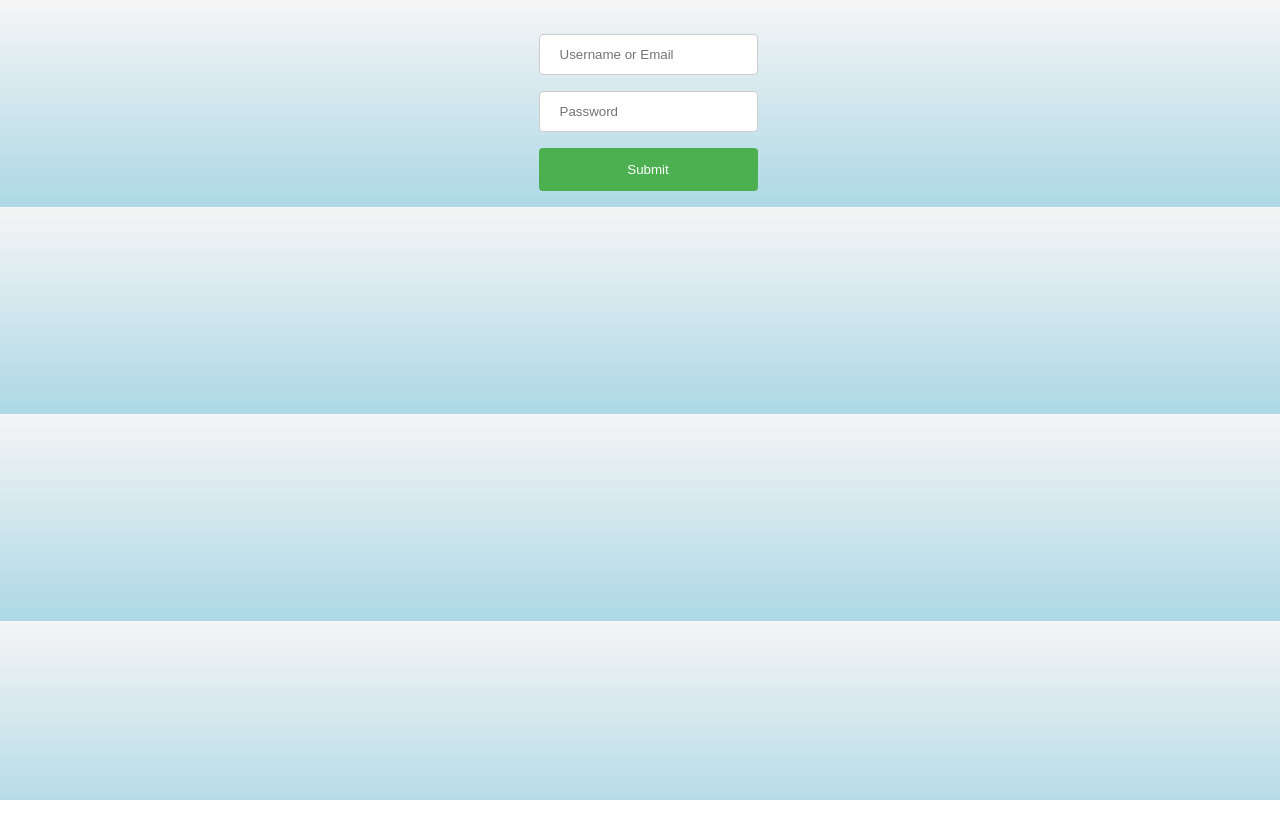
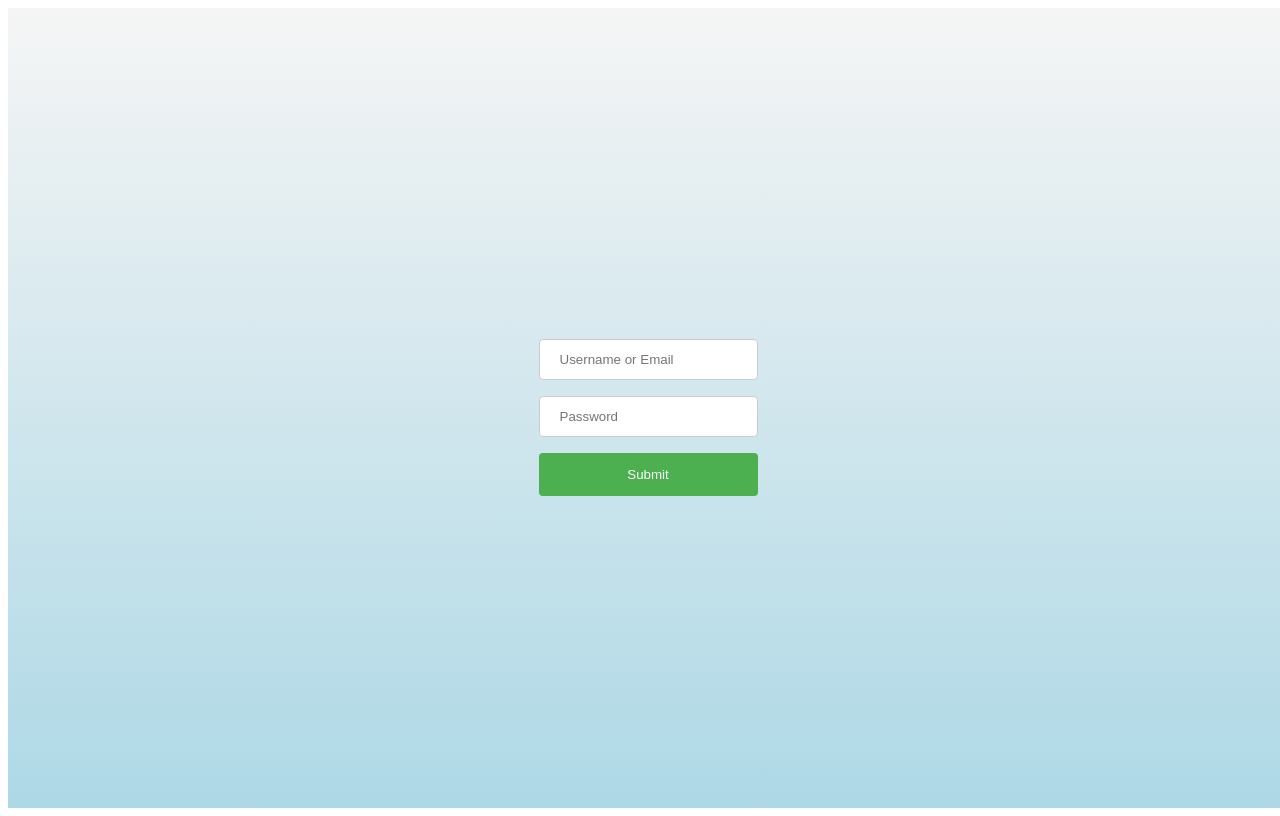
Before and after one commit to harry97uk/graphql, a plain HTML site: page index.html in a window 1280 px wide. Drawn offline with Linux system fonts and the light colour scheme.

Commit message:
fixed css login page

```diff
--- a/scripts/login-page.js
+++ b/scripts/login-page.js
@@ -2,7 +2,7 @@
   const loginHTML = `
     <div class="login-form">
         <div id="incorrect-details" style="color: red; visibility: hidden;">Incorrect username or password!</div>
-        <form action="/validate" method="post">
+        <form method="post">
             <!-- <label for="user">Username/Email:</label> -->
             <input type="text" id="user" name="user" placeholder="Username or Email" required>
             <br>
--- a/stylesheets/login-page.css
+++ b/stylesheets/login-page.css
@@ -1,5 +1,5 @@
 .login-form {
-    height: auto;
+    height: 100%;
     width: 40%;
     display: flex;
     flex-direction: column;
--- a/stylesheets/user-page.css
+++ b/stylesheets/user-page.css
@@ -1,8 +1,12 @@
 body {
+    width: 100vw;
+    height: 100vh;
+}
+
+#main-container {
     background-image: linear-gradient(whitesmoke, lightblue);
     height: 100%;
     width: 100%;
-    overflow-y: auto;
 }
 
 svg {
```
